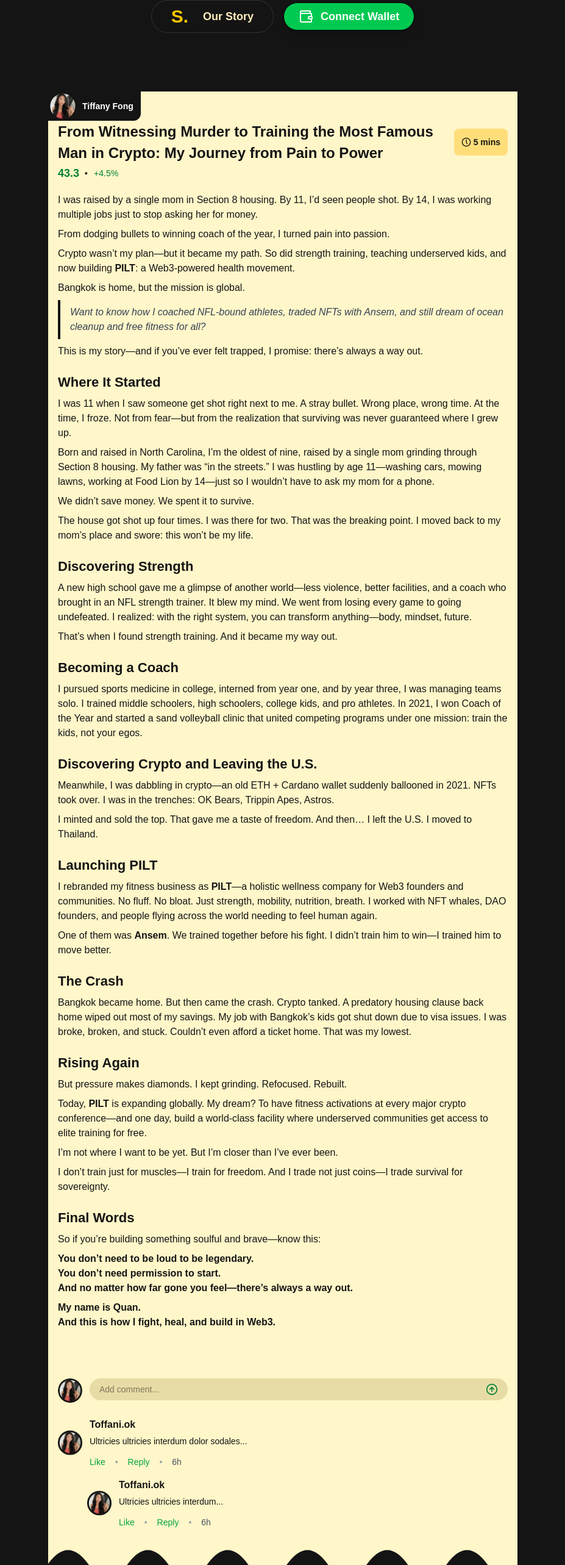
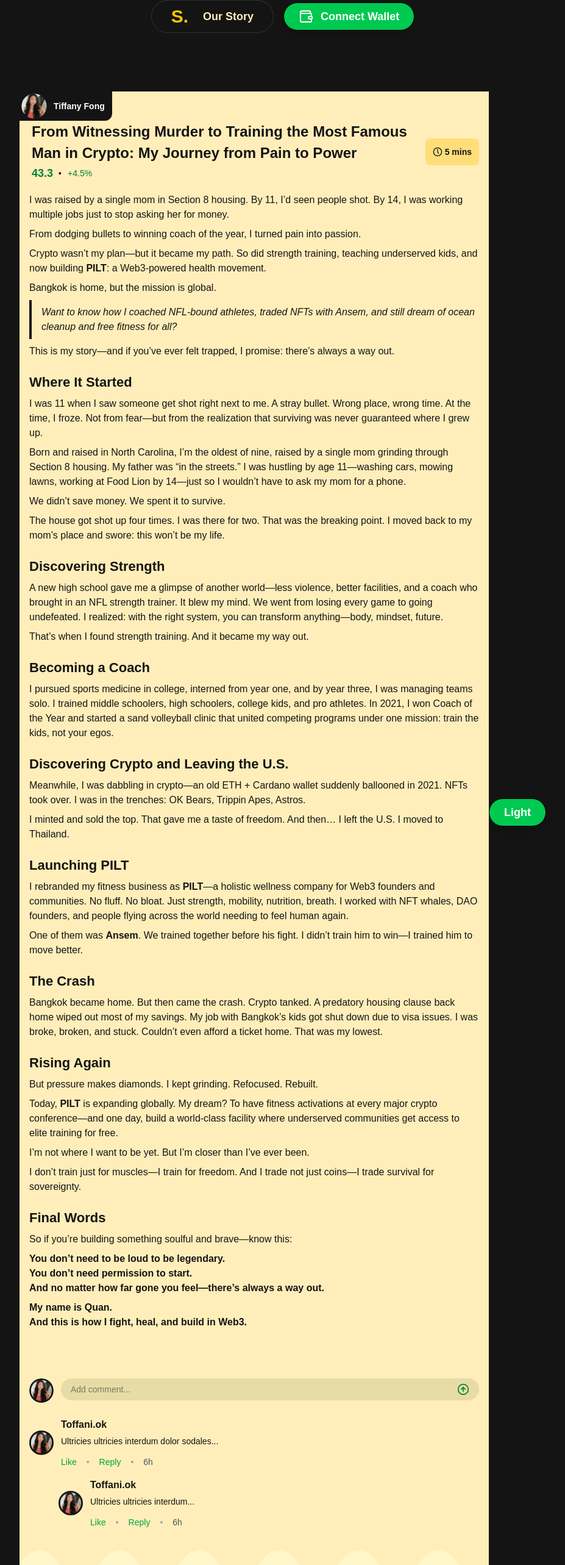
Before and after one commit to stories-fun/stories-monorepo, a Next.js app: page /single-story in a window 1280 px wide. Shown: the part 16-2582 px from the top of the page at 61% size, without its empty margins (176-1103 px from the left). Built offline with nearby package versions, Linux system fonts and the light colour scheme.

Commit message:
feat: implement theme toggle functionality and context in SingleStory component

```diff
--- a/src/app/single-story/page.tsx
+++ b/src/app/single-story/page.tsx
@@ -1,9 +1,14 @@
 "use client";
 
 import { useState } from "react";
-import { SingleStory } from "@/components/SingleStrory";
+import { SingleStory, ThemeContext } from "@/components/SingleStrory";
+import CustomButton from "@/components/Button";
 
 export default function SingleStoryPage() {
+  const [theme, setTheme] = useState<"light" | "dark">("light");
+
+  const toggleTheme = () =>
+    setTheme((prev) => (prev === "light" ? "dark" : "light"));
   const [comments, setComments] = useState([
     {
       userImage: "/lady_image.svg",
@@ -63,6 +68,8 @@
   return (
     <div className="min-h-screen bg-[#141414] flex flex-col items-center justify-center">
       <div className="w-full max-w-[1400px] flex justify-center items-center px-4">
+        {/* Theme Context Provider wraps SingleStory */}
+        <ThemeContext.Provider value={{ theme, toggleTheme }}>
           <SingleStory
             title="From Witnessing Murder to Training the Most Famous Man in Crypto: My Journey from Pain to Power"
             timeToRead="5 mins"
@@ -144,6 +151,11 @@
             onNewComment={handleNewComment}
             onReplySubmit={handleReplySubmit}
           />
+          <CustomButton
+            onClick={toggleTheme}
+            text={`${theme === "light" ? "Light" : "Dark"}`}
+          />
+        </ThemeContext.Provider>
       </div>
     </div>
   );
--- a/src/components/SingleStrory.tsx
+++ b/src/components/SingleStrory.tsx
@@ -2,7 +2,7 @@
 
 import Image from "next/image";
 import { Clock5, ArrowUpCircle } from "lucide-react";
-import { useState } from "react";
+import { useState, createContext, useContext } from "react";
 
 type CommentProps = {
   userImage: string;
@@ -25,6 +25,16 @@
   onReplySubmit: (commentId: string, text: string) => void;
 }
 
+interface ThemeContextType {
+  theme: "light" | "dark";
+  toggleTheme: () => void;
+}
+
+export const ThemeContext = createContext<ThemeContextType>({
+  theme: "light",
+  toggleTheme: () => {},
+});
+
 export function SingleStory({
   title,
   timeToRead,
@@ -37,6 +47,8 @@
   onNewComment,
   onReplySubmit,
 }: SingleStoryProps) {
+  const { theme } = useContext(ThemeContext);
+
   const isPositive = change !== undefined && change >= 0;
   const changeColor = isPositive ? "text-green-700" : "text-red-700";
   const changeSymbol = isPositive ? "+" : "";
@@ -49,6 +61,13 @@
     setReplyingTo(replyingTo === commentId ? null : commentId);
     setReplyText("");
   };
+
+  const bgColor = theme === "dark" ? "bg-[#141414]" : "bg-[#FFEEBA]";
+  const textColor = theme === "dark" ? "text-white" : "text-[#141414]";
+  const bubbleColor = theme === "dark" ? "bg-[#E8DCA6]" : "bg-[#E8DCA6]";
+  const metaTextColor = theme === "dark" ? "text-gray-300" : "text-gray-600";
+  const borderColor =
+    theme === "dark" ? "border-[#141414]" : "border-[#E8DCA6]";
 
   const CommentComponent = ({
     comment,
@@ -70,11 +89,11 @@
         />
         <div className="flex-1">
           <div className="flex items-center gap-2 mb-1">
-            <span className="font-semibold text-[#141414]">
+            <span className={`font-semibold ${textColor}`}>
               {comment.userName}
             </span>
           </div>
-          <p className="text-[#141414] text-sm mb-3 leading-relaxed">
+          <p className={`text-sm mb-3 leading-relaxed ${textColor}`}>
             {comment.comment}
           </p>
           <div className="flex items-center gap-4 text-sm">
@@ -89,7 +108,7 @@
               Reply
             </button>
             <span className="text-gray-400">•</span>
-            <span className="text-gray-600">{comment.createdAt}</span>
+            <span className={metaTextColor}>{comment.createdAt}</span>
           </div>
         </div>
       </div>
@@ -104,13 +123,15 @@
             className="rounded-full flex-shrink-0"
           />
           <div className="flex-1">
-            <div className="flex items-center bg-[#E8DCA6] rounded-full px-4 py-2 w-full">
+            <div
+              className={`flex items-center ${bubbleColor} rounded-full px-4 py-2 w-full`}
+            >
               <input
                 type="text"
                 placeholder={`Reply to ${comment.userName}...`}
                 value={replyText}
                 onChange={(e) => setReplyText(e.target.value)}
-                className="flex-1 bg-transparent text-[#141414] text-sm focus:outline-none"
+                className={`flex-1 bg-transparent text-sm focus:outline-none ${textColor}`}
                 autoFocus
               />
               <button
@@ -142,11 +163,13 @@
   );
 
   return (
-    <div className="text-white max-w-[770px] mt-20 relative">
+    <div className={`max-w-[770px] mt-20 relative ${bgColor} ${textColor}`}>
       {/* Author Info */}
       <div className="relative w-full">
         {author && authorImage && (
-          <div className="absolute top-0 left-0 bg-[#141414] flex items-center gap-2 pr-3 rounded-br-xl z-10">
+          <div
+            className={`absolute top-0 left-0 bg-[#141414] flex items-center gap-2 pr-3 rounded-br-xl z-10`}
+          >
             <Image
               src={authorImage}
               alt={author}
@@ -160,26 +183,21 @@
       </div>
 
       {/* Content */}
-      <div className="bg-[#FFF6C9] text-[#141414] py-4 px-4 relative">
+      <div className="py-4 px-4 relative">
         <div className="flex justify-between items-center mt-8">
-          <h3 className="font-extrabold text-[20px] sm:text-[24px] leading-[146%] tracking-[0%] mr-2">
+          <div className="bg-[#FFEEBA] rounded-2xl px-1 mr-2">
+            <h3 className="text-[#141414] font-extrabold text-[20px] sm:text-[24px] leading-[146%] tracking-[0%] mr-2">
               {title}
             </h3>
-          {timeToRead && (
-            <span className="flex items-center text-sm text-nowrap bg-[#FFDE7A] p-3 rounded-lg font-bold">
-              <Clock5 size={16} className="mr-1" />
-              {timeToRead}
-            </span>
-          )}
-        </div>
-
             <div className="flex items-center gap-2">
               {price !== undefined && (
-            <span className={`font-bold text-lg ${changeColor}`}>{price}</span>
+                <span className={`font-bold text-lg ${changeColor}`}>
+                  {price}
+                </span>
               )}
               {price !== undefined && change !== undefined && (
                 <>
-              <span className="text-[#141414] text-2xl font-bold">·</span>
+                  <span className="text-2xl font-bold text-[#141414]">·</span>
                   <span className={`text-sm font-medium ${changeColor}`}>
                     {changeSymbol}
                     {change}%
@@ -187,15 +205,23 @@
                 </>
               )}
             </div>
+          </div>
+          {timeToRead && (
+            <span className="text-[#141414] flex items-center text-sm text-nowrap bg-[#FFDE7A] p-3 rounded-lg font-bold">
+              <Clock5 size={16} className="mr-1" />
+              {timeToRead}
+            </span>
+          )}
+        </div>
 
-        {/* HTML Story */}
+        {/* HTML Story Content */}
         {storyContent && (
           <div
             className="mt-4 mb-5 space-y-4 pb-10
       [&_h1]:text-[28px] [&_h1]:leading-[36px] [&_h1]:font-extrabold [&_h1]:mb-2
       [&_h2]:text-[22px] [&_h2]:leading-[30px] [&_h2]:font-bold [&_h2]:mt-6 [&_h2]:mb-2
-      [&_p]:text-[16px] [&_p]:leading-[24px] [&_p]:text-[#141414] [&_p]:mb-2
-      [&_em]:italic [&_em]:text-gray-700 [&_em]:border-l-4 [&_em]:border-[#141414] [&_em]:pl-4 [&_em]:block [&_em]:py-2
+      [&_p]:text-[16px] [&_p]:leading-[24px] [&_p]:${textColor} [&_p]:mb-2
+      [&_em]:italic [&_em]:${borderColor} [&_em]:border-l-4 [&_em]:${borderColor} [&_em]:pl-4 [&_em]:block [&_em]:py-2
       [&_strong]:font-semibold
       [&_img]:rounded-xl [&_img]:max-w-full [&_img]:h-auto [&_img]:mx-auto [&_img]:my-4
       [&_video]:rounded-lg [&_video]:w-full [&_video]:h-auto [&_video]:my-4
@@ -215,13 +241,15 @@
               className="rounded-full flex-shrink-0"
             />
             <div className="flex-1">
-              <div className="flex items-center bg-[#E8DCA6] rounded-full px-4 py-2 w-full">
+              <div
+                className={`flex items-center ${bubbleColor} rounded-full px-4 py-2 w-full`}
+              >
                 <input
                   type="text"
                   placeholder="Add comment..."
                   value={newComment}
                   onChange={(e) => setNewComment(e.target.value)}
-                  className="flex-1 bg-transparent text-[#141414] text-sm focus:outline-none"
+                  className={`flex-1 bg-transparent text-sm focus:outline-none ${textColor}`}
                 />
                 <button
                   onClick={() => {
@@ -247,7 +275,8 @@
             />
           ))}
         </div>
-         {/* Wave SVG at the bottom -desktop */}
+
+        {/* Decorative Wave SVG */}
         <div className="absolute bottom-0 left-0 w-full overflow-hidden sm:h-[100px] hidden sm:block">
           <svg
             width="100%"
@@ -258,28 +287,16 @@
             className="block"
           >
             <defs>
-              <path id="wavepath" d="M 0 100 0 70 Q 42.5 25 85 70 t 85 0 85 0 85 0 85 0 85 0 85 0 85 0 85 0 85 0 85 0 85 0 85 0 85 0 85 0 85 0 85 0 85 0 85 0 85 0 85 0 85 0 85 0 85 0 85 0 85 0 85 0 85 0 85 0 85 0 85 0 85 0 85 0 85 0 85 0 v70 z" />
+              <path
+                id="wavepath"
+                d="M 0 100 0 70 Q 42.5 25 85 70 t 85 0 85 0 85 0 85 0 85 0 85 0 85 0 85 0 85 0 85 0 85 0 85 0 85 0 85 0 85 0 85 0 85 0 85 0 85 0 85 0 85 0 85 0 85 0 85 0 85 0 85 0 85 0 85 0 v70 z"
+              />
             </defs>
             <g>
-              <use xlinkHref="#wavepath" fill="#141414" />
-            </g>
-          </svg>
-        </div>
-         {/* Wave SVG at the bottom -mobile */}
-        <div className="absolute bottom-0 left-0 w-full overflow-hidden sm:h-[100px] block sm:hidden">
-          <svg
-            width="100%"
-            height={50}
-            viewBox="0 0 1000 100"
-            xmlns="http://www.w3.org/2000/svg"
-            preserveAspectRatio="none"
-            className="block"
-          >
-            <defs>
-              <path id="wavepath" d="M 0 100 0 70 Q 42.5 25 85 70 t 85 0 85 0 85 0 85 0 85 0 85 0 85 0 85 0 85 0 85 0 85 0 85 0 85 0 85 0 85 0 85 0 85 0 85 0 85 0 85 0 85 0 85 0 85 0 85 0 85 0 85 0 85 0 85 0 85 0 85 0 85 0 v70 z" />
-            </defs>
-            <g>
-              <use xlinkHref="#wavepath" fill="#141414" />
+              <use
+                xlinkHref="#wavepath"
+                fill={theme === "dark" ? "#141414" : "#FFF6C9"}
+              />
             </g>
           </svg>
         </div>
```
Lines whose indentation alone changed are shown as unchanged.
